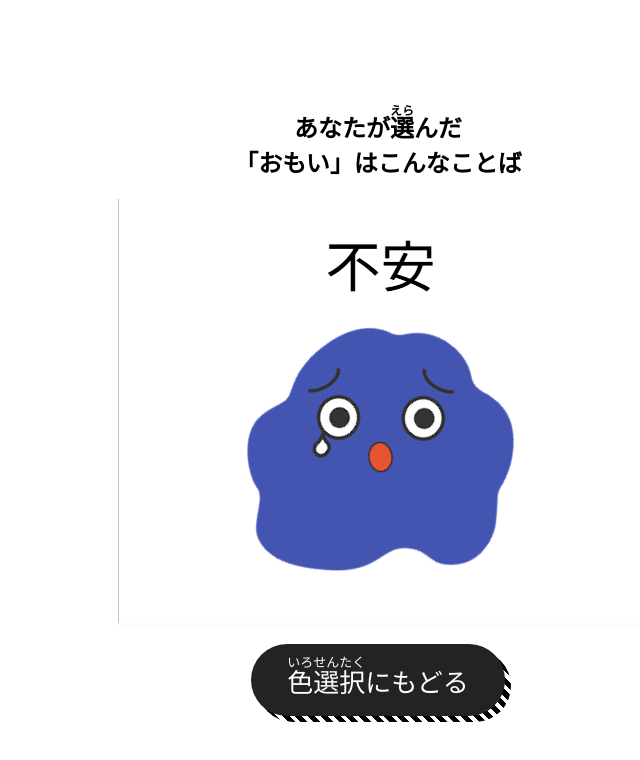
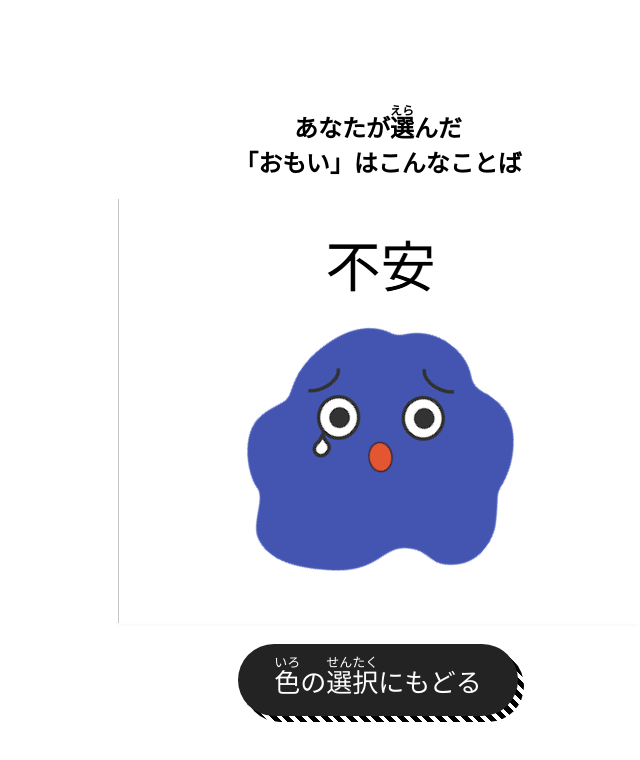
Before and after one commit to muchumukogawa-oss/muchu_omoi.github.io, a plain HTML site: page result.html in a window 1280 px wide. Shown: the whole page, without its empty margins (262-902 px from the left). Drawn offline with Linux system fonts and the light colour scheme.

Commit message:
色「の」選択に変更

```diff
--- a/result.html
+++ b/result.html
@@ -26,7 +26,7 @@
         ><button class="custom-btn">
           <span class="btn-text"
             ><ruby>色<rt>いろ</rt></ruby
-            ><ruby>選択<rt>せんたく</rt></ruby
+            >の<ruby>選択<rt>せんたく</rt></ruby
             >にもどる</span
           >
         </button></a
```
